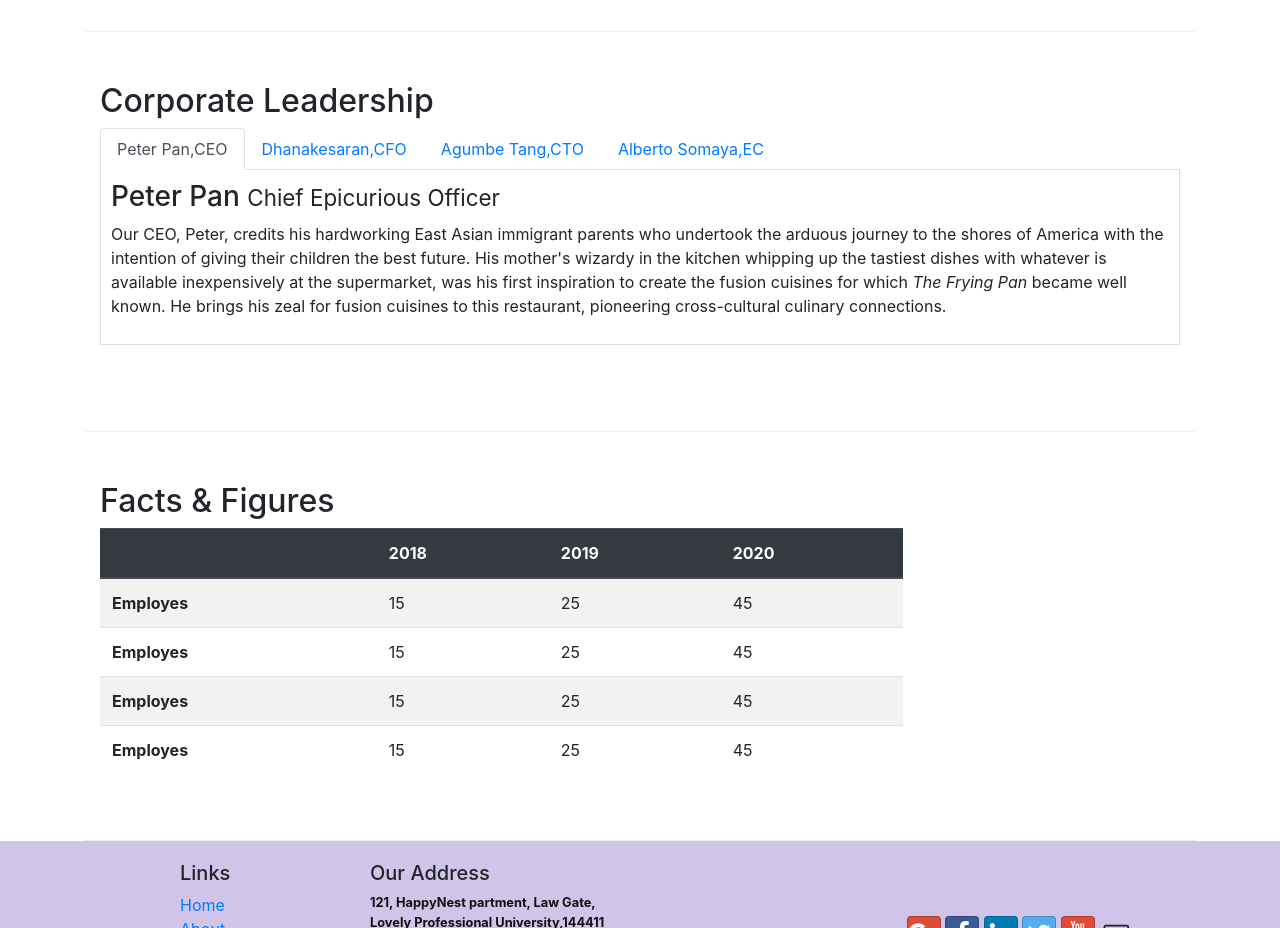
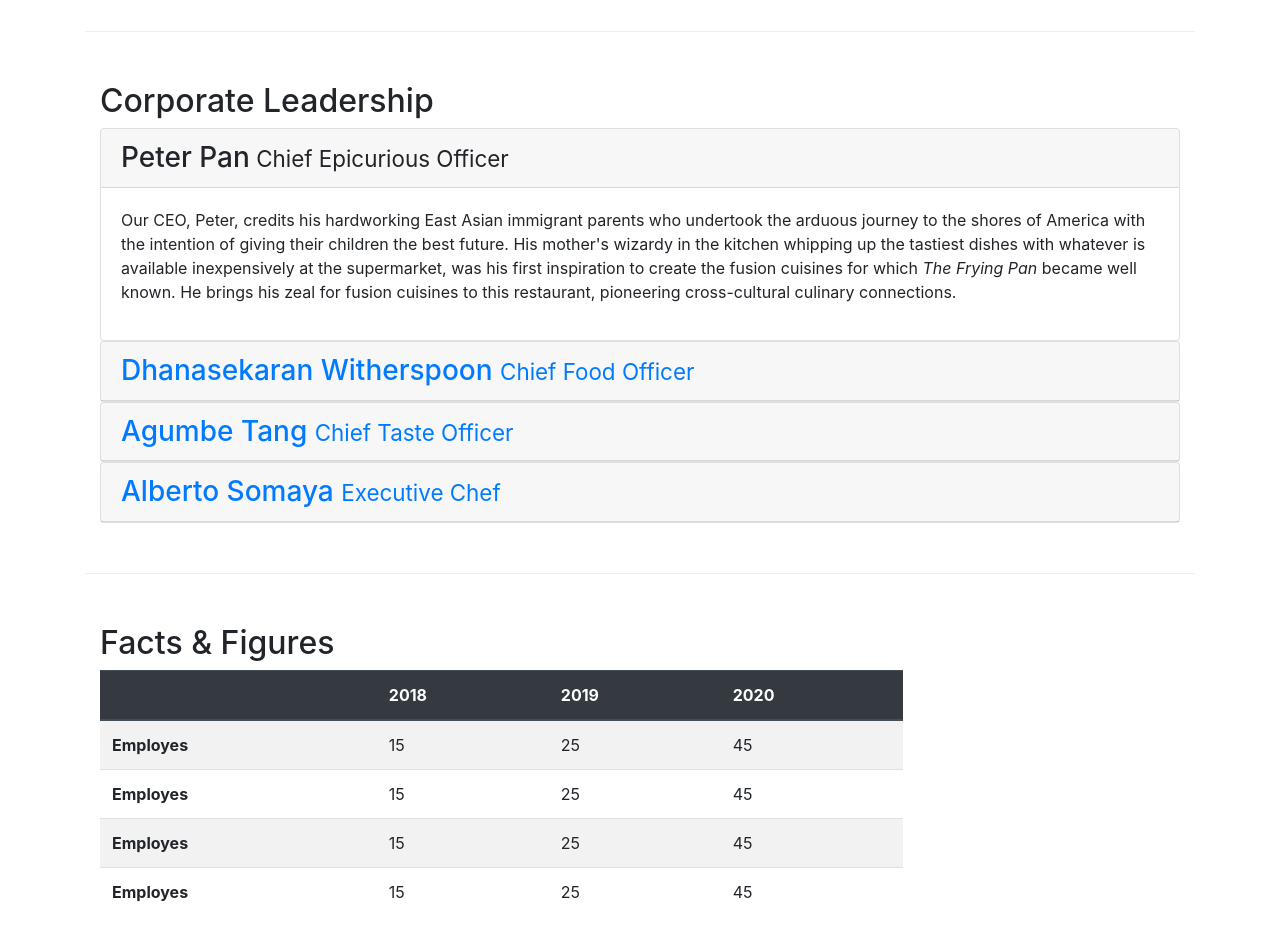
Before and after one commit to pushapak28/confusion, a website: page aboutus.html in a window 1280 px wide. Shown: the part 940-1868 px from the top of the page. Drawn offline with nearby package versions, Linux system fonts and the light colour scheme.

Commit message:
accordian

```diff
--- a/aboutus.html
+++ b/aboutus.html
@@ -115,7 +115,8 @@
         <div class="row row-content">
             <div class="col-12 col-sm col-md ">
                 <h2>Corporate Leadership</h2>
-                <ul class="nav nav-tabs">
+                <!-- tabs  -->
+                <!-- <ul class="nav nav-tabs">
                     <li class="nav-item">
                         <a href="#peter" class="nav-link active" role="tab" data-toggle="tab">Peter Pan,CEO</a>
                     </li>
@@ -129,69 +130,114 @@
                         <a href="#alberto" class="nav-link" role="tab" data-toggle="tab">Alberto
                             Somaya,EC</a>
                     </li>
-                </ul>
-                <div class="tab-content">
-                    <div role="tabpanel" class="tab-pane fade show active" id="peter">
-                        <h3>Peter Pan <small>Chief Epicurious Officer</small></h3>
-                        <div class="d-none d-sm-block">
-                            <p>Our CEO, Peter, credits his hardworking East Asian immigrant parents who undertook the
-                                arduous journey to the shores of America with the intention of giving their children the
+                </ul> -->
+                <!-- accordian -->
+
+                <div id="accordian">
+                    <div class="card">
+                        <div class="card-header" role="tab" id="peterhead">
+                            <h3 class="mb-0"><a data-toggle="collapse" data-target="#peter">Peter Pan<small> Chief
+                                        Epicurious Officer</small></a></h3>
+
+                        </div>
+                        <div role="tabpanel" class="collaspe show" id="peter" data-parent="#accordian">
+                            <div class="card-body">
+                                <p class="d-none d-sm-block">Our CEO, Peter, credits his hardworking East Asian
+                                    immigrant parents who
+                                    undertook the
+                                    arduous journey to the shores of America with the intention of giving their
+                                    children the
                                     best
                                     future. His mother's wizardy in the kitchen whipping up the tastiest dishes with
                                     whatever is
-                                available inexpensively at the supermarket, was his first inspiration to create the
+                                    available inexpensively at the supermarket, was his first inspiration to create
+                                    the
                                     fusion
-                                cuisines for which <em>The Frying Pan</em> became well known. He brings his zeal for
+                                    cuisines for which <em>The Frying Pan</em> became well known. He brings his zeal
+                                    for
                                     fusion cuisines to this
                                     restaurant, pioneering cross-cultural culinary connections.</p>
                             </div>
                         </div>
-                    <div role="tabpanel" class="tab-pane fade" id="dhanasekaran">
-                        <h3>Dhanasekaran Witherspoon <small>Chief Food Officer</small></h3>
-                        <div class="d-none d-sm-block">
-                            <p>Our CFO, Danny, as he is affectionately referred to by his colleagues, comes from a long
+                    </div>
+                    <div class="card">
+                        <div class="card-header" role="tab" id="dhanasekaranhead">
+                            <h3 class="mb-0"><a class="collapsed" data-toggle="collapse" data-target="#dhanasekaran">
+                                    Dhanasekaran
+                                    Witherspoon <small>Chief Food Officer</small></a>
+                            </h3>
+                        </div>
+                        <div class="collapse" id="dhanasekaran" data-parent="#accordian">
+                            <div class="card-body">
+                                <p class="d-none d-sm-block">Our CFO, Danny, as he is affectionately referred to by his
+                                    colleagues, comes from a
+                                    long
                                     established
                                     family tradition in farming and produce. His experiences growing up on a farm in the
                                     Australian
-                                outback gave him great appreciation for varieties of food sources. As he puts it in his
+                                    outback gave him great appreciation for varieties of food sources. As he puts it in
+                                    his
                                     own
                                     words,
                                     <em>Everything that runs, wins, and everything that stays, pays!</em></p>
                             </div>
                         </div>
+                    </div>
 
-                    <div role="tabpanel" class="tab-pane fade" id="agumbe">
-                        <h3>Agumbe Tang <small>Chief Taste Officer</small></h3>
-                        <div class="d-none d-sm-block">
-                            <p>Blessed with the most discerning gustatory sense, Agumbe, our CTO, personally ensures
+                    <div class="card">
+                        <div class="card-header" role="tab" id="agumbehead">
+                            <h3 class="mb-0"> <a class="collapsed" data-toggle="collapse" data-target="#agumbe"> Agumbe
+                                    Tang <small>Chief
+                                        Taste Officer</small></a>
+                            </h3>
+                        </div>
+                        <div class="collapse" id="agumbe" data-parent="#accordian">
+                            <div class="card-body">
+                                <p class="d-none d-sm-block">Blessed with the most discerning gustatory sense, Agumbe,
+                                    our CTO, personally ensures
                                     that
                                     every
                                     dish
-                                that we serve meets his exacting tastes. Our chefs dread the tongue lashing that ensues
+                                    that we serve meets his exacting tastes. Our chefs dread the tongue lashing that
+                                    ensues
                                     if
                                     their
-                                dish does not meet his exacting standards. He lives by his motto, <em>You click only if
+                                    dish does not meet his exacting standards. He lives by his motto, <em>You click only
+                                        if
                                         you
                                         survive
                                         my lick.</em></p>
                             </div>
                         </div>
+                    </div>
 
-                    <div role="tabpanel" class="tab-pane fade" id="alberto">
-                        <h3>Alberto Somaya <small>Executive Chef</small></h3>
-                        <div class="d-none d-sm-block">
-                            <p>Award winning three-star Michelin chef with wide International experience having worked
+                    <div class="card">
+                        <div class="card-header" role="tab" id="albertohead">
+                            <h3 class="mb-0">
+                                <a class="collapsed" data-toggle="collapse" data-target="#alberto"> Alberto Somaya
+                                    <small>Executive Chef</small></a></h3>
+
+                        </div>
+                        <div class="collapse" id="alberto" data-parent="#accordian">
+                            <div class="card-body">
+                                <p class="d-none d-sm-block">Award winning three-star Michelin chef with wide
+                                    International experience having
+                                    worked
                                     closely
                                     with
-                                whos-who in the culinary world, he specializes in creating mouthwatering Indo-Italian
+                                    whos-who in the culinary world, he specializes in creating mouthwatering
+                                    Indo-Italian
                                     fusion
-                                experiences. He says, <em>Put together the cuisines from the two craziest cultures, and
+                                    experiences. He says, <em>Put together the cuisines from the two craziest cultures,
+                                        and
                                         you
                                         get
                                         a
                                         winning hit! Amma Mia!</em></p>
                             </div>
                         </div>
+                    </div>
+
                 </div>
             </div>
         </div>
```
Lines whose indentation alone changed are shown as unchanged.
